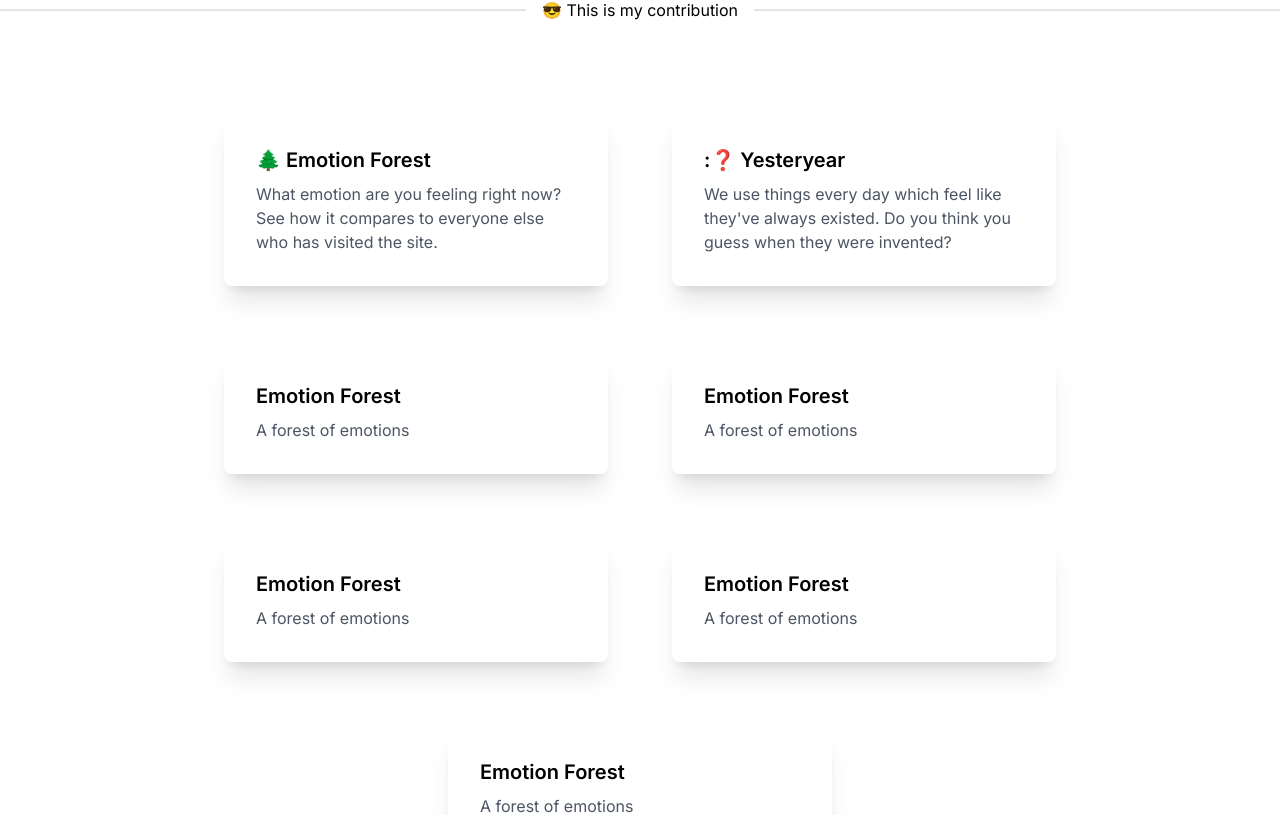
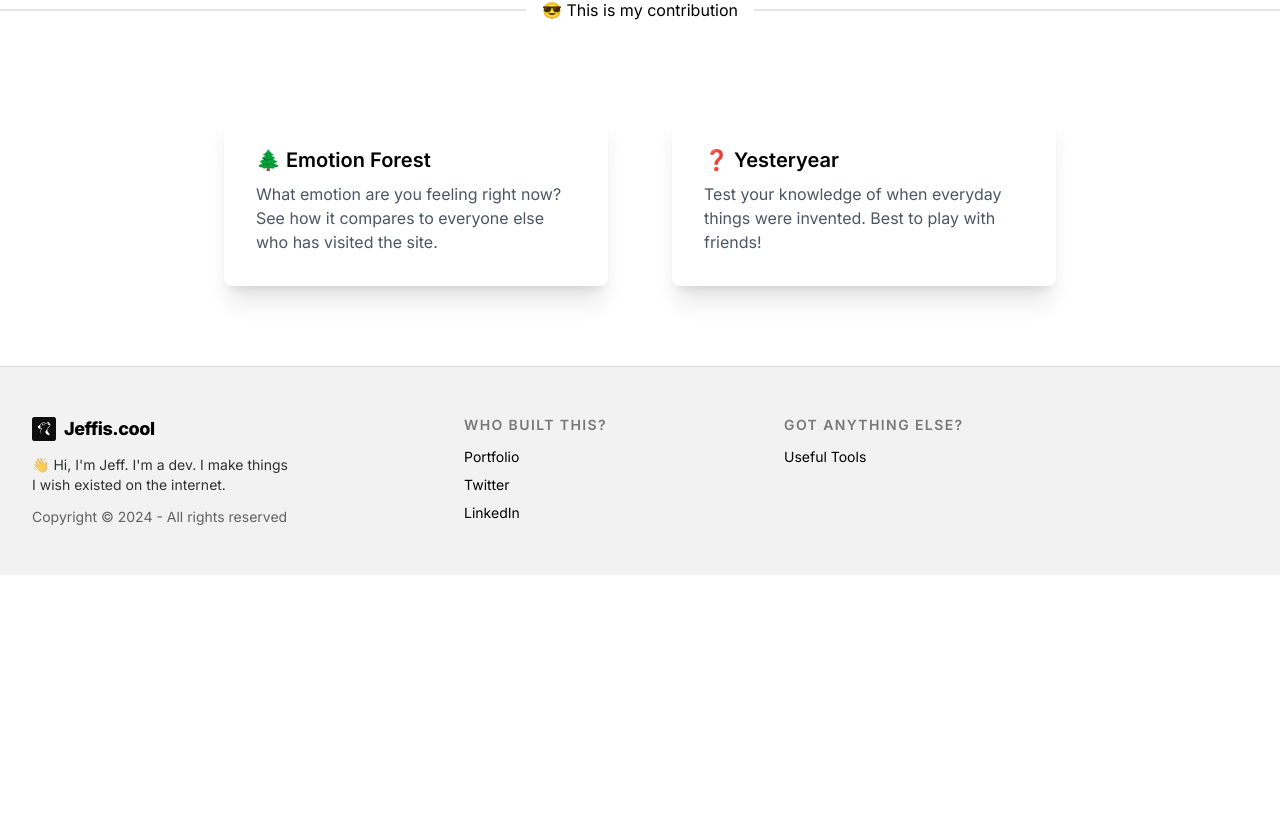
Before and after one commit to jljakin2/jeffis.cool, a Next.js app: page / in a window 1280 px wide. Shown: the part 729-1544 px from the top of the page. After the commit the page ends 1304 px from the top, so only its background shows below. Built offline with nearby package versions, Linux system fonts and the light colour scheme; no server answers.

Commit message:
updated projects data to remove placeholders

```diff
--- a/data/index.ts
+++ b/data/index.ts
@@ -6,37 +6,12 @@ export const cards: CardProps[] = [
     description:
       "What emotion are you feeling right now? See how it compares to everyone else who has visited the site.",
     link: "https://jeffbuildstech.com",
+    // badge: "new",
   },
   {
-    title: ":❓ Yesteryear",
+    title: "❓ Yesteryear",
     description:
-      "We use things every day which feel like they've always existed. Do you think you guess when they were invented?",
-    link: "#",
-  },
-  {
-    title: "Emotion Forest",
-    description: "A forest of emotions",
-    link: "#",
-  },
-  {
-    title: "Emotion Forest",
-    description: "A forest of emotions",
-    link: "#",
-  },
-  {
-    title: "Emotion Forest",
-    description: "A forest of emotions",
-    link: "#",
-  },
-  {
-    title: "Emotion Forest",
-    description: "A forest of emotions",
-    // badge: "new",
-    link: "#",
-  },
-  {
-    title: "Emotion Forest",
-    description: "A forest of emotions",
+      "Test your knowledge of when everyday things were invented. Best to play with friends!",
     link: "#",
   },
 ];
```
